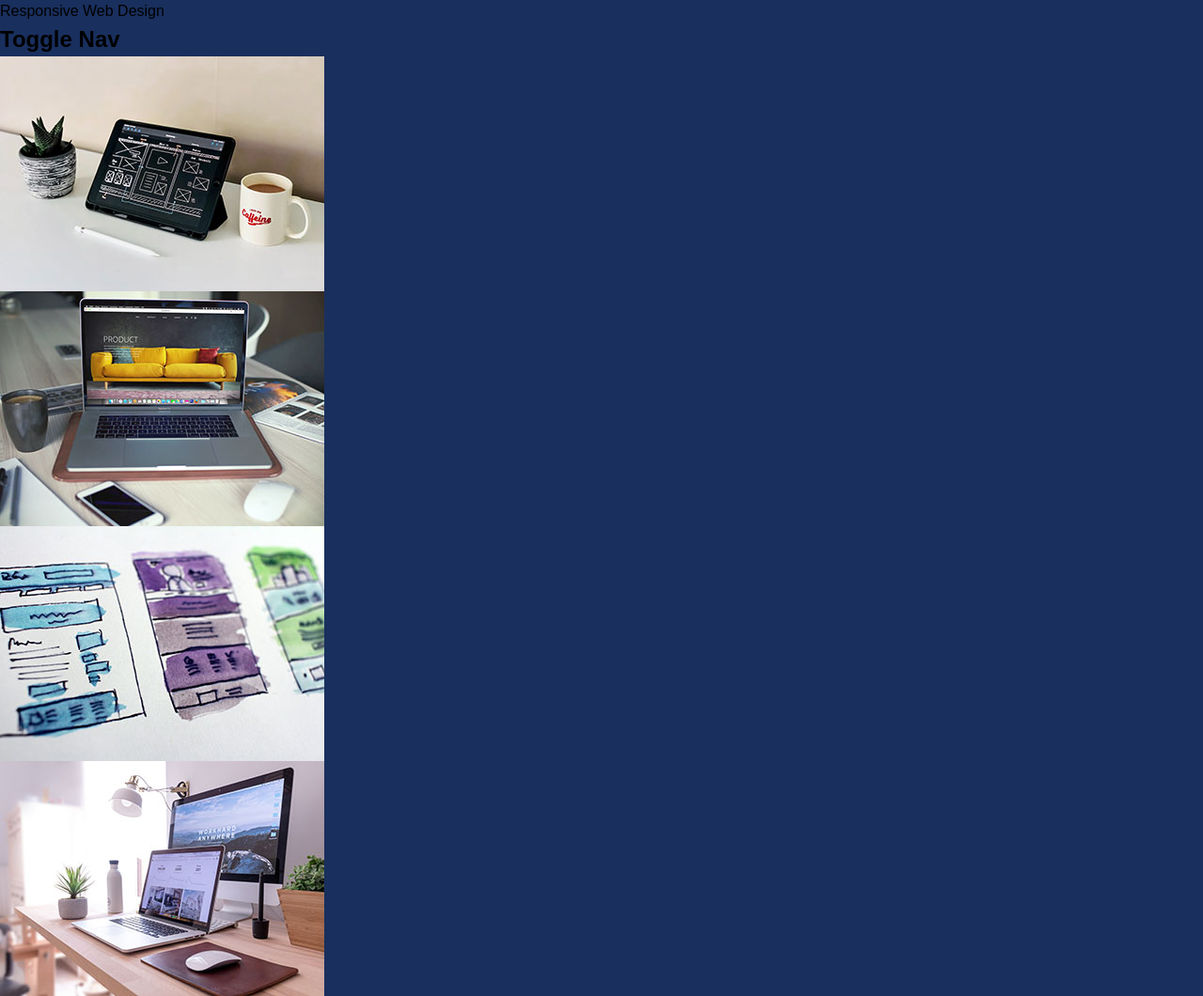
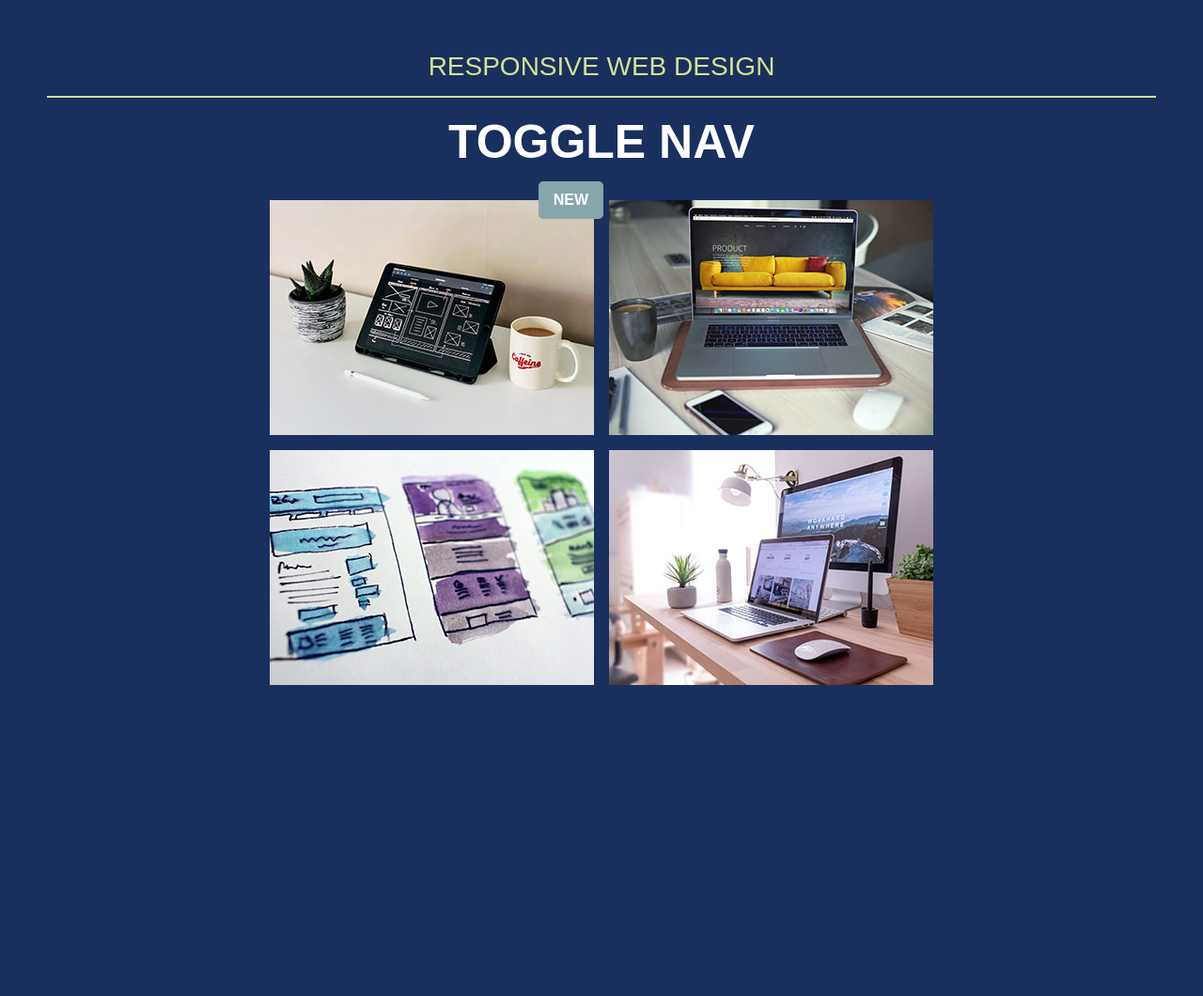
Before and after one commit to techy-khuana/demo-layout-with-positioned-items, a plain HTML site: page index.html in a window 1280 px wide. Shown: the whole page at 94% size. After the commit the page ends 800 px from the top, so only its background shows below. Drawn offline with Linux system fonts and the light colour scheme.

Commit message:
demo-completed

```diff
--- a/css/styles.css
+++ b/css/styles.css
@@ -2,3 +2,59 @@ body {
     background-color: #192f5e;
     font-family: sans-serif;
 }
+
+.inner-container {
+    max-width: 66.25rem;
+    margin: 0 auto;
+}
+
+section {
+    padding: 3.125rem;
+    text-align: center;
+    text-transform: uppercase;
+}
+
+section p {
+    font-size: 1.75rem;
+    color: #d5e294;
+    border-bottom: 2px solid #d5e294;
+    margin-bottom: 0.625rem;
+    padding-bottom: 0.625rem;
+}
+
+section h2 {
+    font-size: 3.125rem;
+    color:#fff;
+    margin-bottom: 24px;
+}
+
+.gallery {
+    display: flex;
+    gap: 1rem;
+    flex-direction: column;
+    align-items: center;
+}
+
+span {
+    background-color: #87a6ab;
+    color:#fff;
+    padding: 0.5rem 1rem;
+    border-radius: 5px;
+    font-weight: bold;
+    /* Position the span over the top of the image and take it out of the flow of the doc */
+    position:absolute;
+    /* the top, right, bottom and left values positions this in relation to the viewport, UNLESS the parent container is a relatively positioned element */
+    top:-20px;
+    right:-10px;
+}
+
+.thumbnail {
+    position: relative;
+}
+
+@media screen and (min-width: 800px) {
+    .gallery {
+        flex-flow: row wrap;
+        justify-content: center;
+    }
+}
--- a/index.html
+++ b/index.html
@@ -13,8 +13,10 @@
         <p>Responsive Web Design</p>
         <h2>Toggle Nav</h2>
 
+        <div class="inner-container">
             <div class="gallery">
                 <div class="thumbnail">
+                    <span>New</span>
                     <img src="img/design-project-1.jpg" alt="Web Design Project">
                 </div>
                 <div class="thumbnail">
@@ -27,6 +29,7 @@
                     <img src="img/design-project-4.jpg" alt="Web Design Project">
                 </div>
             </div>
+        </div>
     </section>
 
 </body>
```
Lines whose indentation alone changed are shown as unchanged.
